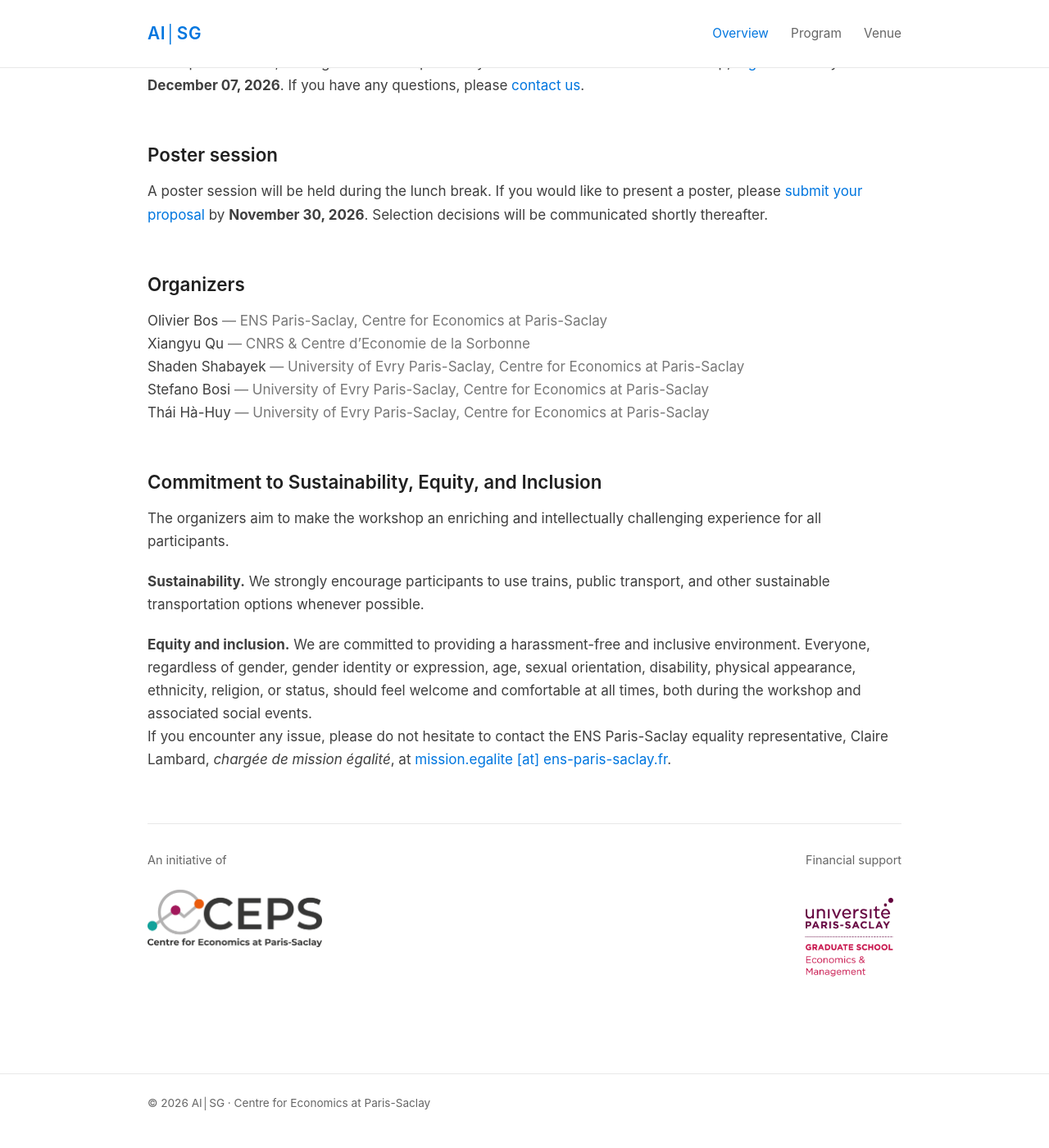
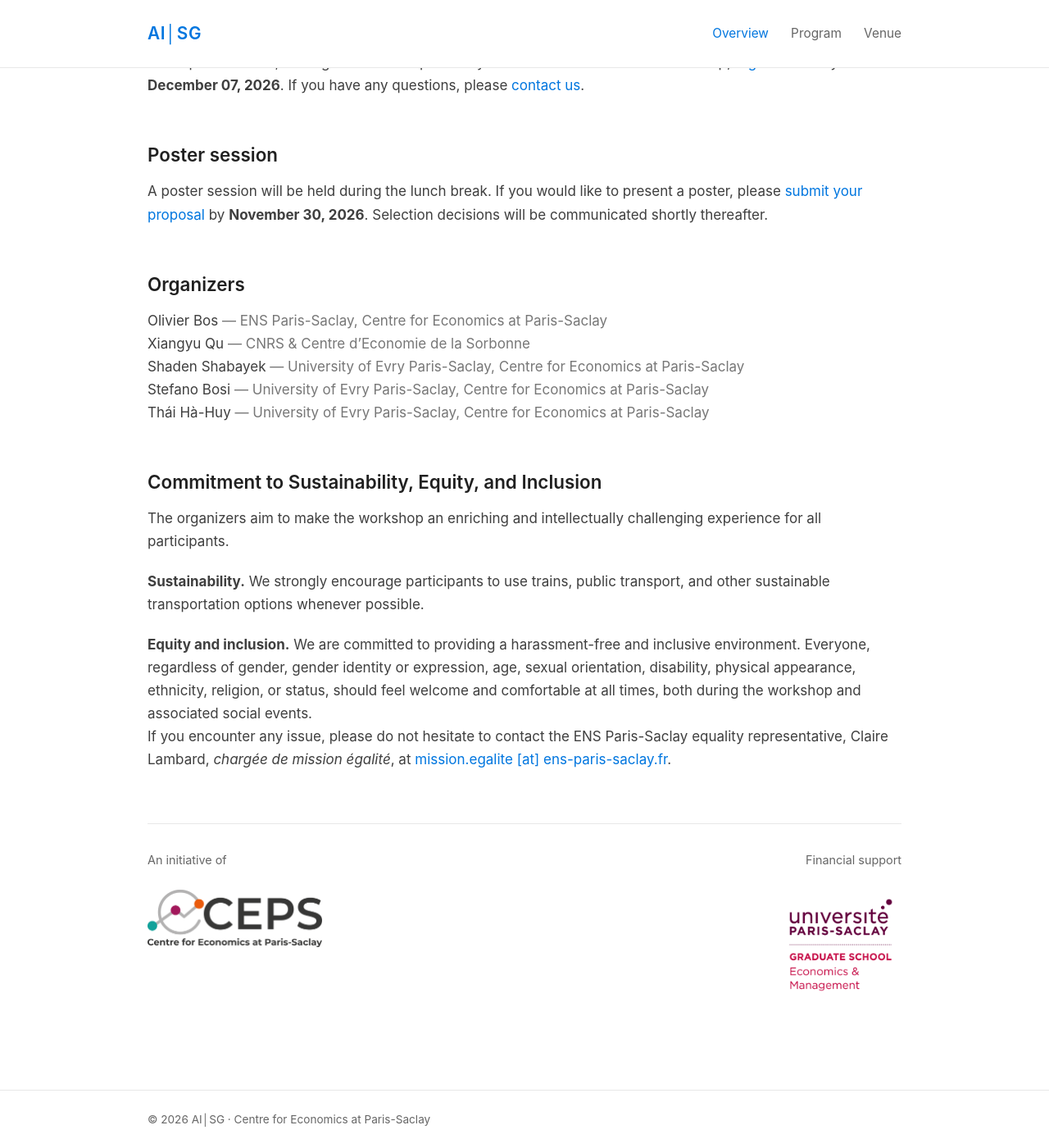
Before and after one commit to ai-society-governance/ai-society-governance.github.io, a Jekyll site: the page built from index.md, in a window 1280 px wide and 1400 px high, scrolled down 717 px. Shown: the whole window at 82% size. Built offline with Jekyll 4.4.1, drawn with Linux system fonts in a browser that asks for light colours; our own code applies the rules of GitHub Pages for plain Markdown files.

Commit message:
Update style.css

```diff
--- a/assets/css/style.css
+++ b/assets/css/style.css
@@ -72,7 +72,7 @@ h3 {
 
 .financial-logos img {
   width: auto;
-  height: 120px;
+  height: 140px;
   /* height: 80px;
   max-width: 100%;*/
   object-fit: contain;
```
